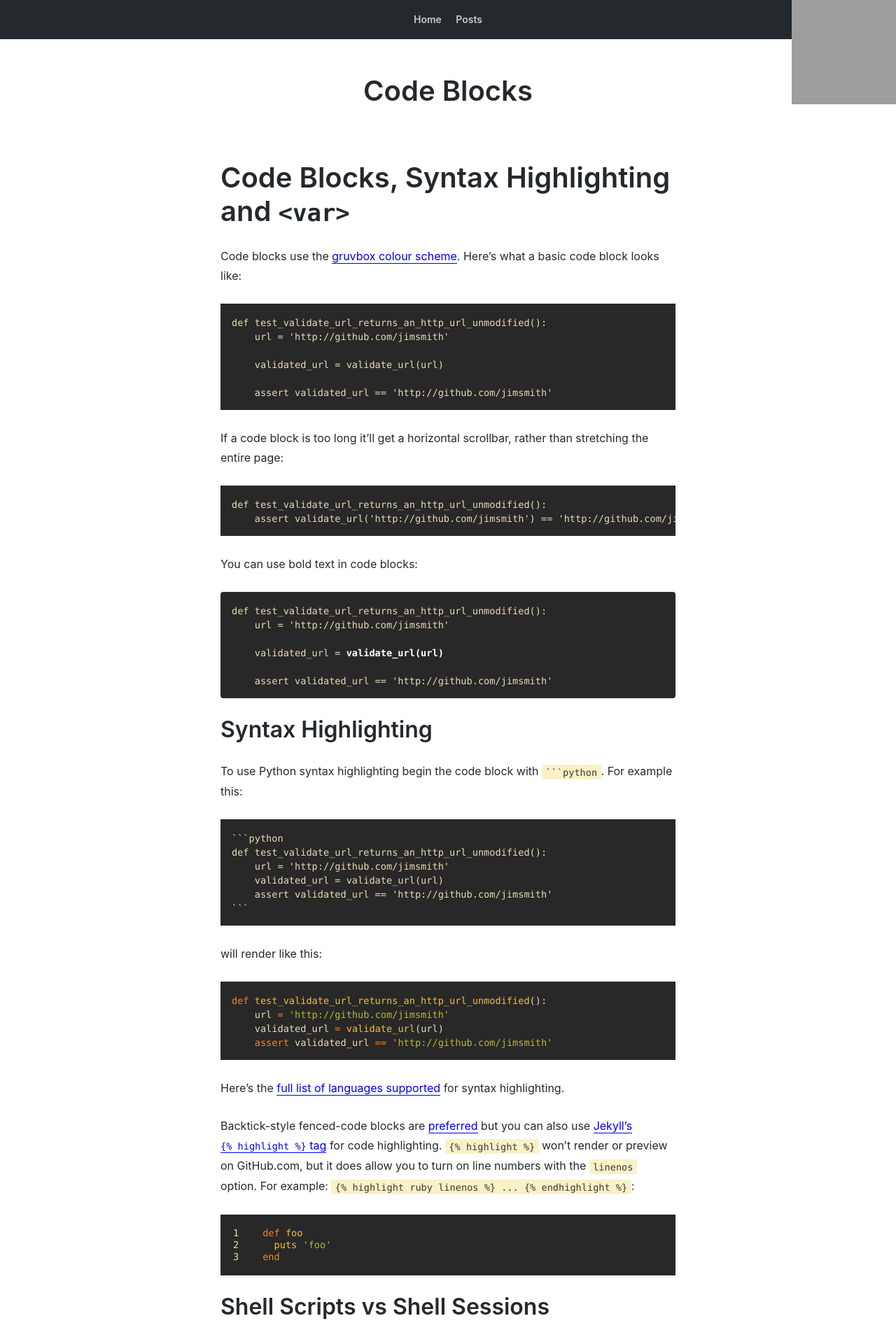
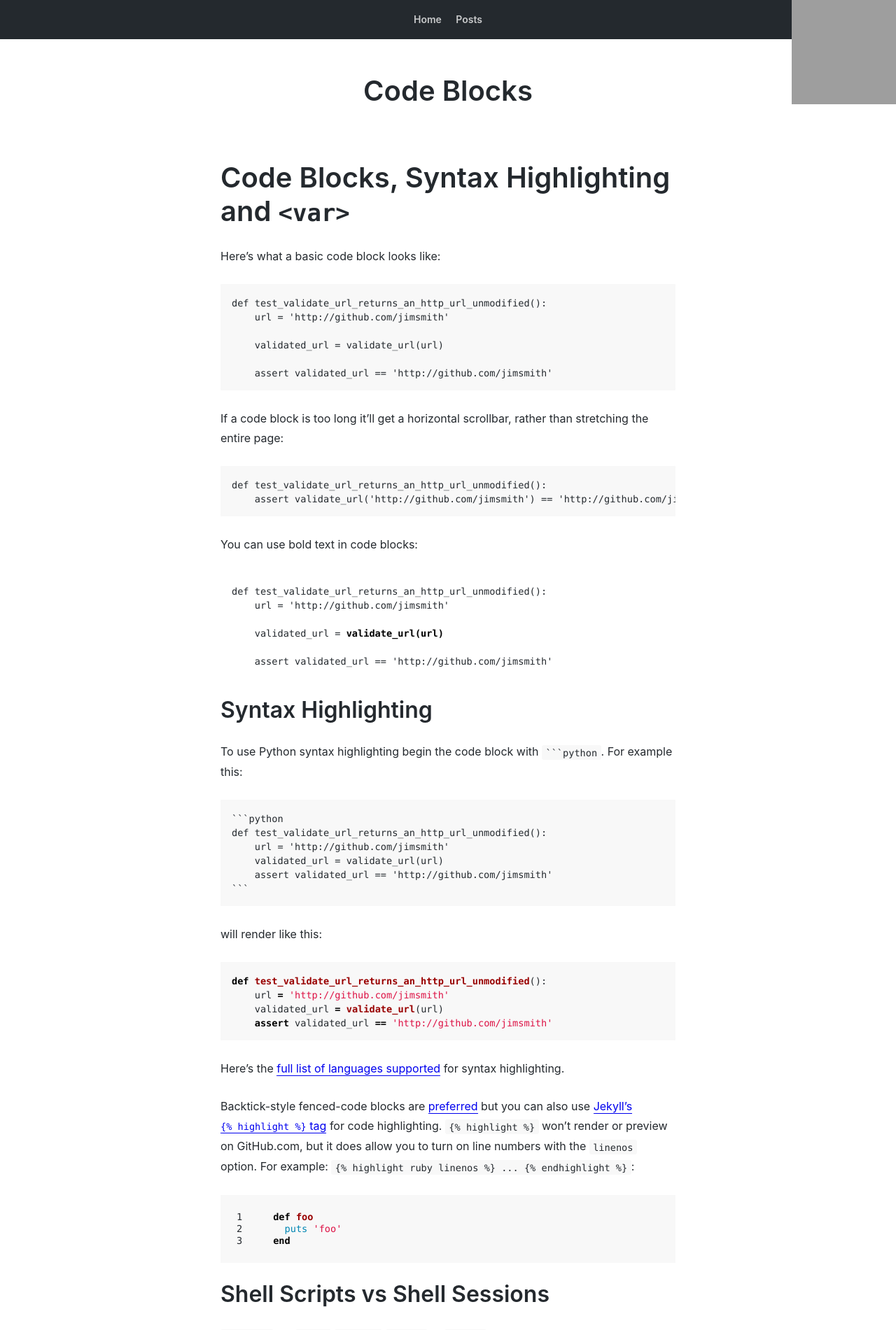
Before and after one commit to seanh/jekyll-theme-oatcake, a Jekyll site: the page built from _posts/2019-08-03-code-blocks.md, in a window 1280 px wide. Shown: the top 1901 px of the page at 70% size. Built offline with Jekyll 4.4.1, drawn with Linux system fonts in a browser that asks for light colours; our own code applies the rules of GitHub Pages for plain Markdown files; grey boxes are pictures that could not be loaded.

Commit message:
Change to GitHub syntax highlighting theme
Also rename the syntax highlighting Sass file to _rouge.scss,
as recommended here:

https://ben.balter.com/jekyll-style-guide/themes/#syntax-highlighting

```diff
--- a/_posts/2019-08-03-code-blocks.md
+++ b/_posts/2019-08-03-code-blocks.md
@@ -1,7 +1,6 @@
 Code Blocks, Syntax Highlighting and `<var>`
 ============================================
 
-Code blocks use the [gruvbox colour scheme](https://github.com/morhetz/gruvbox).
 Here's what a basic code block looks like:
 
     def test_validate_url_returns_an_http_url_unmodified():
--- a/_sass/_code.scss
+++ b/_sass/_code.scss
@@ -41,10 +41,6 @@ pre code {
   background-color: var(--pre-code-background-color);
 }
 
-pre code strong {
-  color: white;
-}
-
 pre code {
   padding: 0;
   white-space: pre;
--- a/_sass/_gruvbox.scss
+++ /dev/null
@@ -1,73 +0,0 @@
-.highlight .hll { background-color: #ffffcc }
-.highlight  { background: #282828; color: #ebdbb2; background-color: #282828 }
-.highlight .c { color: #928374; font-style: italic; background-color: #282828 } /* Comment */
-.highlight .err { color: #ebdbb2; background-color: #282828 } /* Error */
-.highlight .esc { color: #ebdbb2; background-color: #282828 } /* Escape */
-.highlight .g { color: #ebdbb2; background-color: #282828 } /* Generic */
-.highlight .k { color: #fe8019; background-color: #282828 } /* Keyword */
-.highlight .l { color: #ebdbb2; background-color: #282828 } /* Literal */
-.highlight .n { color: #ebdbb2; background-color: #282828 } /* Name */
-.highlight .o { color: #fe8019; background-color: #282828 } /* Operator */
-.highlight .x { color: #ebdbb2; background-color: #282828 } /* Other */
-.highlight .p { color: #ebdbb2; background-color: #282828 } /* Punctuation */
-.highlight .ch { color: #928374; font-style: italic; background-color: #282828 } /* Comment.Hashbang */
-.highlight .cm { color: #928374; font-style: italic; background-color: #282828 } /* Comment.Multiline */
-.highlight .cp { color: #8ec07c; background-color: #282828 } /* Comment.Preproc */
-.highlight .c1 { color: #928374; font-style: italic; background-color: #282828 } /* Comment.Single */
-.highlight .cs { color: #928374; font-style: italic; background-color: #282828 } /* Comment.Special */
-.highlight .gd { color: #282828; background-color: #fb4934 } /* Generic.Deleted */
-.highlight .ge { color: #83a598; text-decoration: underline; background-color: #282828 } /* Generic.Emph */
-.highlight .gr { color: #ebdbb2; font-weight: bold; background-color: #fb4934 } /* Generic.Error */
-.highlight .gh { color: #b8bb26; font-weight: bold; background-color: #282828 } /* Generic.Heading */
-.highlight .gi { color: #282828; background-color: #b8bb26 } /* Generic.Inserted */
-.highlight .go { color: #504945; background-color: #282828 } /* Generic.Output */
-.highlight .gp { color: #ebdbb2; background-color: #282828 } /* Generic.Prompt */
-.highlight .gs { color: #ebdbb2; background-color: #282828 } /* Generic.Strong */
-.highlight .gu { color: #b8bb26; font-weight: bold; background-color: #282828 } /* Generic.Subheading */
-.highlight .gt { color: #ebdbb2; font-weight: bold; background-color: #fb4934 } /* Generic.Traceback */
-.highlight .kc { color: #fe8019; background-color: #282828 } /* Keyword.Constant */
-.highlight .kd { color: #fe8019; background-color: #282828 } /* Keyword.Declaration */
-.highlight .kn { color: #fe8019; background-color: #282828 } /* Keyword.Namespace */
-.highlight .kp { color: #fe8019; background-color: #282828 } /* Keyword.Pseudo */
-.highlight .kr { color: #fe8019; background-color: #282828 } /* Keyword.Reserved */
-.highlight .kt { color: #fabd2f; background-color: #282828 } /* Keyword.Type */
-.highlight .ld { color: #ebdbb2; background-color: #282828 } /* Literal.Date */
-.highlight .m { color: #d3869b; background-color: #282828 } /* Literal.Number */
-.highlight .s { color: #b8bb26; background-color: #282828 } /* Literal.String */
-.highlight .na { color: #b8bb26; font-weight: bold; background-color: #282828 } /* Name.Attribute */
-.highlight .nb { color: #fabd2f; background-color: #282828 } /* Name.Builtin */
-.highlight .nc { color: #ebdbb2; background-color: #282828 } /* Name.Class */
-.highlight .no { color: #d3869b; background-color: #282828 } /* Name.Constant */
-.highlight .nd { color: #ebdbb2; background-color: #282828 } /* Name.Decorator */
-.highlight .ni { color: #fabd2f; background-color: #282828 } /* Name.Entity */
-.highlight .ne { color: #fb4934; background-color: #282828 } /* Name.Exception */
-.highlight .nf { color: #fabd2f; background-color: #282828 } /* Name.Function */
-.highlight .nl { color: #fb4934; background-color: #282828 } /* Name.Label */
-.highlight .nn { color: #ebdbb2; background-color: #282828 } /* Name.Namespace */
-.highlight .nx { color: #ebdbb2; background-color: #282828 } /* Name.Other */
-.highlight .py { color: #ebdbb2; background-color: #282828 } /* Name.Property */
-.highlight .nt { color: #fb4934; background-color: #282828 } /* Name.Tag */
-.highlight .nv { color: #ebdbb2; background-color: #282828 } /* Name.Variable */
-.highlight .ow { color: #fe8019; background-color: #282828 } /* Operator.Word */
-.highlight .w { color: #ebdbb2; background-color: #282828 } /* Text.Whitespace */
-.highlight .mb { color: #d3869b; background-color: #282828 } /* Literal.Number.Bin */
-.highlight .mf { color: #d3869b; background-color: #282828 } /* Literal.Number.Float */
-.highlight .mh { color: #d3869b; background-color: #282828 } /* Literal.Number.Hex */
-.highlight .mi { color: #d3869b; background-color: #282828 } /* Literal.Number.Integer */
-.highlight .mo { color: #d3869b; background-color: #282828 } /* Literal.Number.Oct */
-.highlight .sb { color: #b8bb26; background-color: #282828 } /* Literal.String.Backtick */
-.highlight .sc { color: #b8bb26; background-color: #282828 } /* Literal.String.Char */
-.highlight .sd { color: #b8bb26; background-color: #282828 } /* Literal.String.Doc */
-.highlight .s2 { color: #b8bb26; background-color: #282828 } /* Literal.String.Double */
-.highlight .se { color: #b8bb26; background-color: #282828 } /* Literal.String.Escape */
-.highlight .sh { color: #b8bb26; background-color: #282828 } /* Literal.String.Heredoc */
-.highlight .si { color: #b8bb26; background-color: #282828 } /* Literal.String.Interpol */
-.highlight .sx { color: #b8bb26; background-color: #282828 } /* Literal.String.Other */
-.highlight .sr { color: #b8bb26; background-color: #282828 } /* Literal.String.Regex */
-.highlight .s1 { color: #b8bb26; background-color: #282828 } /* Literal.String.Single */
-.highlight .ss { color: #83a598; background-color: #282828 } /* Literal.String.Symbol */
-.highlight .bp { color: #fabd2f; background-color: #282828 } /* Name.Builtin.Pseudo */
-.highlight .vc { color: #ebdbb2; background-color: #282828 } /* Name.Variable.Class */
-.highlight .vg { color: #ebdbb2; background-color: #282828 } /* Name.Variable.Global */
-.highlight .vi { color: #ebdbb2; background-color: #282828 } /* Name.Variable.Instance */
-.highlight .il { color: #d3869b; background-color: #282828 } /* Literal.Number.Integer.Long */
--- /dev/null
+++ b/_sass/_rouge.scss
@@ -0,0 +1,209 @@
+.highlight table td { padding: 5px; }
+.highlight table pre { margin: 0; }
+.highlight .cm {
+  color: #999988;
+  font-style: italic;
+}
+.highlight .cp {
+  color: #999999;
+  font-weight: bold;
+}
+.highlight .c1 {
+  color: #999988;
+  font-style: italic;
+}
+.highlight .cs {
+  color: #999999;
+  font-weight: bold;
+  font-style: italic;
+}
+.highlight .c, .highlight .cd {
+  color: #999988;
+  font-style: italic;
+}
+.highlight .err {
+  color: #a61717;
+  background-color: #e3d2d2;
+}
+.highlight .gd {
+  color: #000000;
+  background-color: #ffdddd;
+}
+.highlight .ge {
+  color: #000000;
+  font-style: italic;
+}
+.highlight .gr {
+  color: #aa0000;
+}
+.highlight .gh {
+  color: #999999;
+}
+.highlight .gi {
+  color: #000000;
+  background-color: #ddffdd;
+}
+.highlight .go {
+  color: #888888;
+}
+.highlight .gp {
+  color: #555555;
+}
+.highlight .gs {
+  font-weight: bold;
+}
+.highlight .gu {
+  color: #aaaaaa;
+}
+.highlight .gt {
+  color: #aa0000;
+}
+.highlight .kc {
+  color: #000000;
+  font-weight: bold;
+}
+.highlight .kd {
+  color: #000000;
+  font-weight: bold;
+}
+.highlight .kn {
+  color: #000000;
+  font-weight: bold;
+}
+.highlight .kp {
+  color: #000000;
+  font-weight: bold;
+}
+.highlight .kr {
+  color: #000000;
+  font-weight: bold;
+}
+.highlight .kt {
+  color: #445588;
+  font-weight: bold;
+}
+.highlight .k, .highlight .kv {
+  color: #000000;
+  font-weight: bold;
+}
+.highlight .mf {
+  color: #009999;
+}
+.highlight .mh {
+  color: #009999;
+}
+.highlight .il {
+  color: #009999;
+}
+.highlight .mi {
+  color: #009999;
+}
+.highlight .mo {
+  color: #009999;
+}
+.highlight .m, .highlight .mb, .highlight .mx {
+  color: #009999;
+}
+.highlight .sb {
+  color: #d14;
+}
+.highlight .sc {
+  color: #d14;
+}
+.highlight .sd {
+  color: #d14;
+}
+.highlight .s2 {
+  color: #d14;
+}
+.highlight .se {
+  color: #d14;
+}
+.highlight .sh {
+  color: #d14;
+}
+.highlight .si {
+  color: #d14;
+}
+.highlight .sx {
+  color: #d14;
+}
+.highlight .sr {
+  color: #009926;
+}
+.highlight .s1 {
+  color: #d14;
+}
+.highlight .ss {
+  color: #990073;
+}
+.highlight .s {
+  color: #d14;
+}
+.highlight .na {
+  color: #008080;
+}
+.highlight .bp {
+  color: #999999;
+}
+.highlight .nb {
+  color: #0086B3;
+}
+.highlight .nc {
+  color: #445588;
+  font-weight: bold;
+}
+.highlight .no {
+  color: #008080;
+}
+.highlight .nd {
+  color: #3c5d5d;
+  font-weight: bold;
+}
+.highlight .ni {
+  color: #800080;
+}
+.highlight .ne {
+  color: #990000;
+  font-weight: bold;
+}
+.highlight .nf {
+  color: #990000;
+  font-weight: bold;
+}
+.highlight .nl {
+  color: #990000;
+  font-weight: bold;
+}
+.highlight .nn {
+  color: #555555;
+}
+.highlight .nt {
+  color: #000080;
+}
+.highlight .vc {
+  color: #008080;
+}
+.highlight .vg {
+  color: #008080;
+}
+.highlight .vi {
+  color: #008080;
+}
+.highlight .nv {
+  color: #008080;
+}
+.highlight .ow {
+  color: #000000;
+  font-weight: bold;
+}
+.highlight .o {
+  color: #000000;
+  font-weight: bold;
+}
+.highlight .w {
+  color: #bbbbbb;
+}
+.highlight {
+  background-color: #f8f8f8;
+}
--- a/_sass/_variables.scss
+++ b/_sass/_variables.scss
@@ -4,13 +4,12 @@
   --bold-color: black;
   --muted-color: #6a737d;
 
-  /* Use Gruvbox light for inline code tags. */
-  --code-background-color: #fbf1c7;
-  --code-color: #3c3836;
+  /* Match the background-color of the GitHub syntax highlighting theme. */
+  --code-background-color: #f8f8f8;
+  --code-color: inherit;
 
-  /* Use Gruvbox dark for code blocks. (Matches with gruvbox.css syntax highlighting theme.) */
-  --pre-code-background-color: #282828;
-  --pre-code-color: #ebdbb2;
+  --pre-code-background-color: inherit;
+  --pre-code-color: inherit;
 
   --navbar-font-weight: 600;
   --navbar-font-size: 14px;
--- a/_sass/jekyll-theme-seanh.scss
+++ b/_sass/jekyll-theme-seanh.scss
@@ -9,7 +9,6 @@
 @import "figures";
 @import "footnotes";
 @import "gists";
-@import "gruvbox";
 @import "headers";
 @import "images";
 @import "kbd";
@@ -18,5 +17,6 @@
 @import "links";
 @import "lists";
 @import "quotes";
+@import "rouge";
 @import "samp";
 @import "typography";
```
